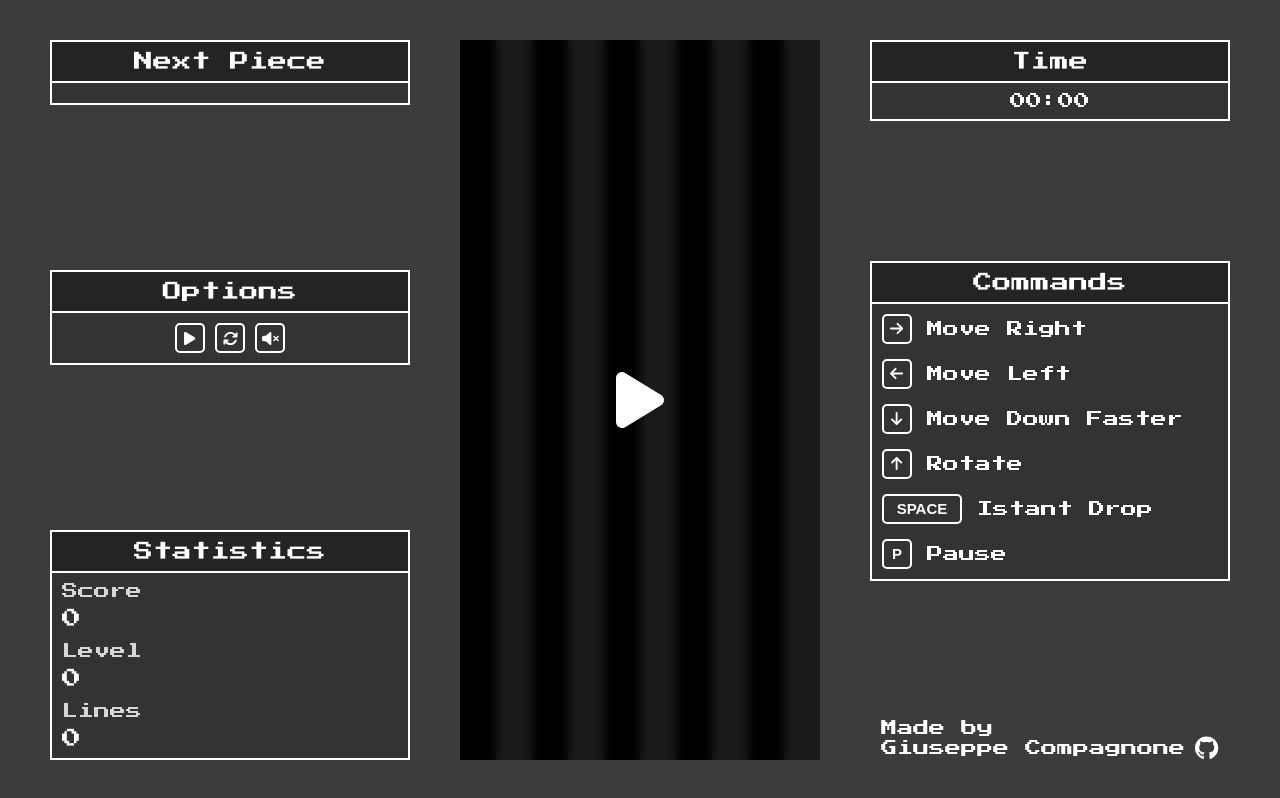
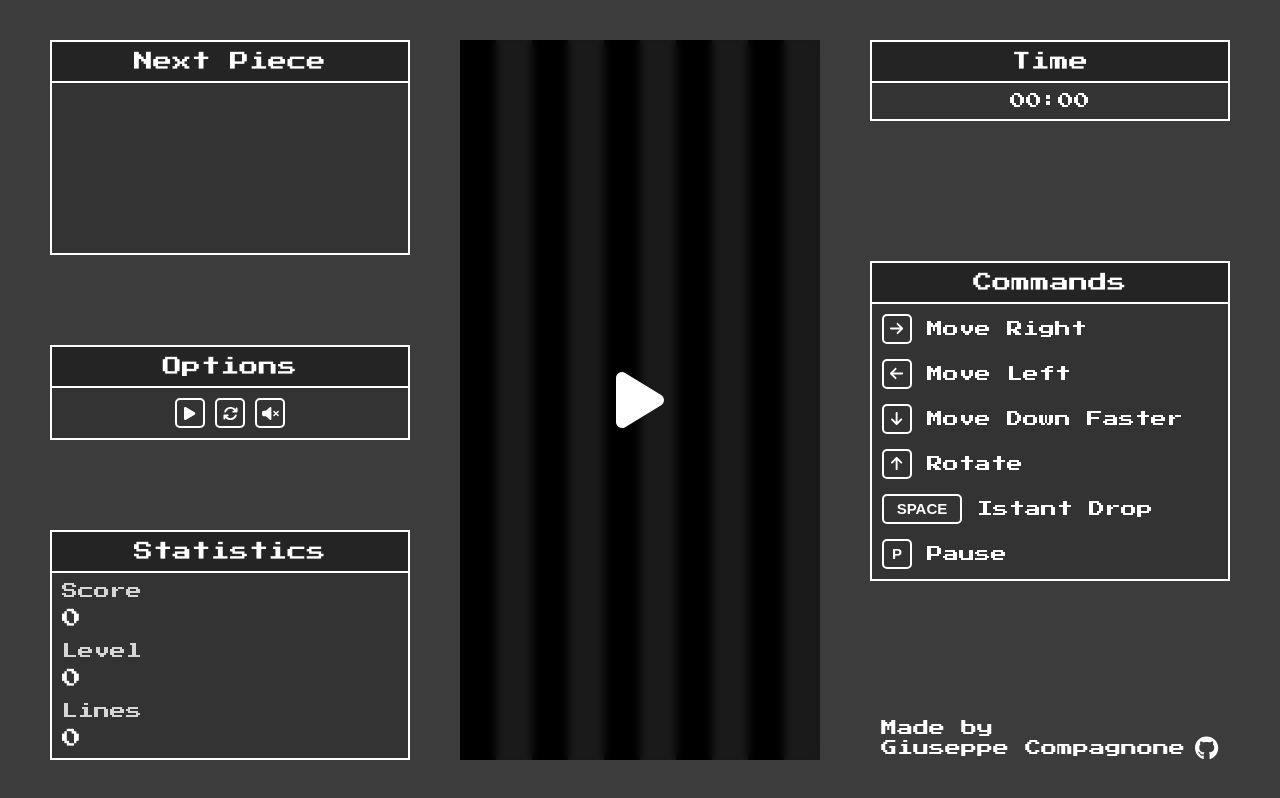
Before and after one commit to Giuseppe-Compagnone/tetris, a Next.js app: page / in a window 1280 px wide. Built offline with nearby package versions, Linux system fonts and the light colour scheme.

Commit message:
Remove debug logging and add canvas reference for next piece display in HomePage

```diff
--- a/src/Models/Bag.ts
+++ b/src/Models/Bag.ts
@@ -12,8 +12,6 @@ export class Bag {
     configurations.forEach((_, i) => {
       this._pieces.push(new Piece(i));
     });
-
-    console.log("Fill", this._pieces);
   }
 
   public getNextPiece() {
@@ -25,8 +23,6 @@ export class Bag {
 
     const piece = this._pieces.splice(index, 1)[0];
 
-    console.log("Extract", this._pieces);
-
     return piece;
   }
 }
--- a/src/app/page.tsx
+++ b/src/app/page.tsx
@@ -16,11 +16,13 @@ import {
   faVolumeXmark,
 } from "@fortawesome/free-solid-svg-icons";
 import { FontAwesomeIcon } from "@fortawesome/react-fontawesome";
+import { useRef } from "react";
 
 const HomePage = () => {
   //Hooks
   const { score, level, lines, time, restartGame, setPause, pause, audio } =
     useTetrisGameService();
+  const canvas = useRef<HTMLCanvasElement>(null);
 
   //Methods
   const formatTime = (seconds: number): string => {
@@ -57,7 +59,7 @@ const HomePage = () => {
       <div className="game">
         <div className="left-col">
           <Box title="Next Piece">
-            <div className=""></div>
+            <canvas className="next-piece" ref={canvas}></canvas>
           </Box>
           <Box title="Options">
             <div className="options">
--- a/src/services/TetrisGameService/TetrisGameServiceProvider.tsx
+++ b/src/services/TetrisGameService/TetrisGameServiceProvider.tsx
@@ -107,10 +107,6 @@ const TetrisGameServiceProvider = (props: TetrisGameServiceProviderProps) => {
   const getNextPiece = () => {
     currentPiece.current = nextPiece.current;
     nextPiece.current = bag.getNextPiece();
-    console.table({
-      currentPiece: currentPiece.current,
-      nextPiece: nextPiece.current,
-    });
   };
 
   return (
```
